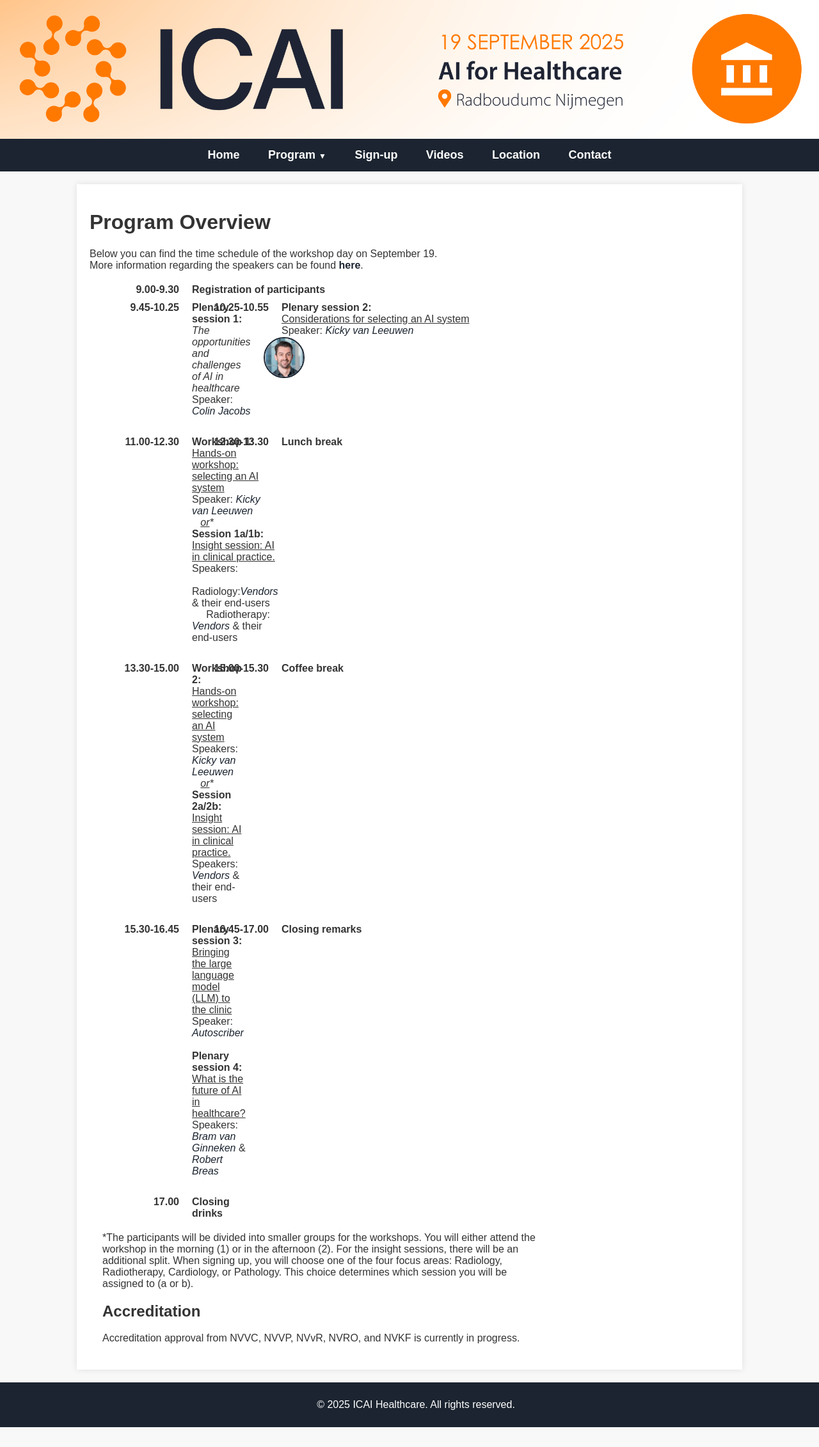
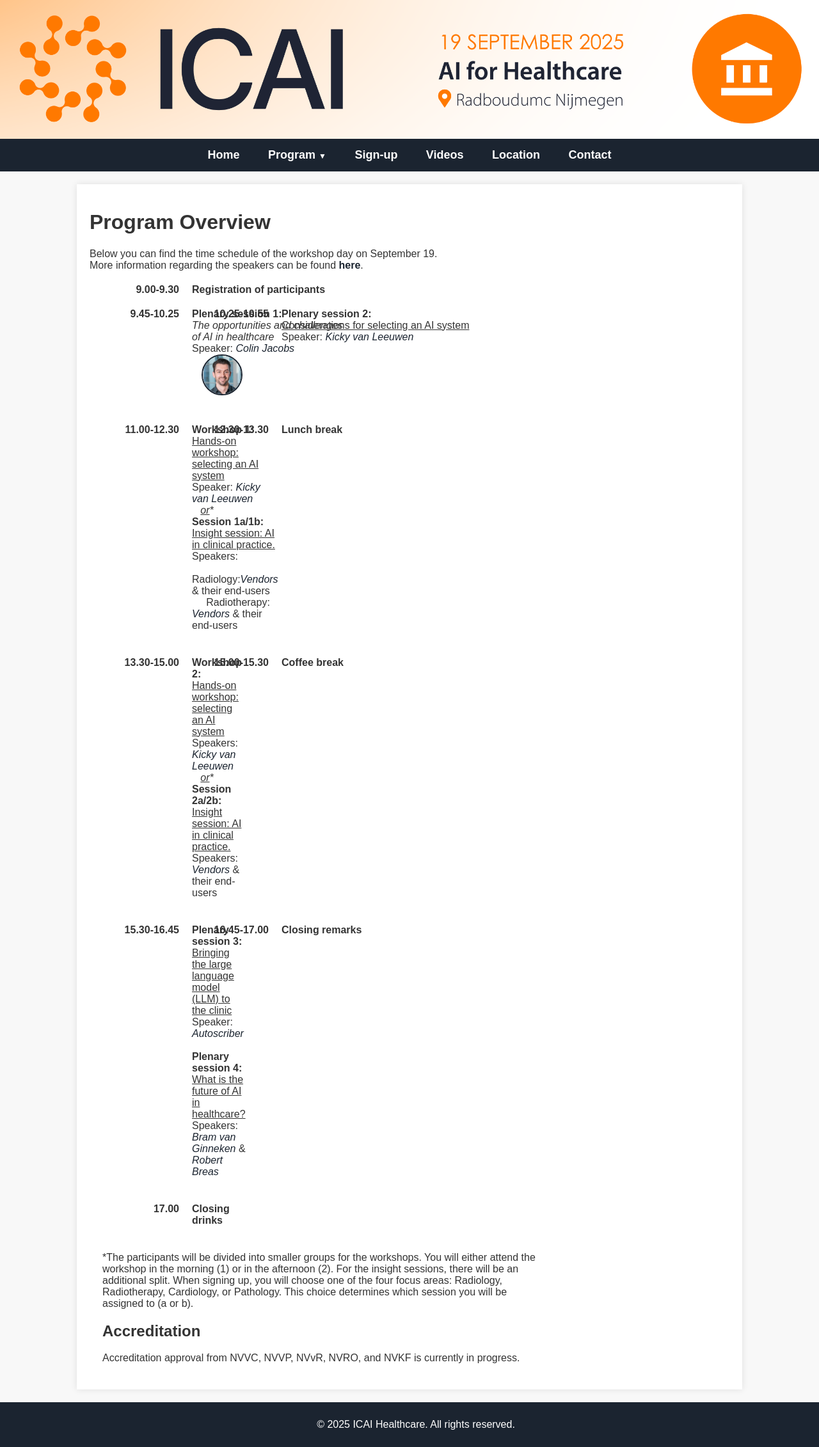
Before and after one commit to marliebesouw/marliebesouw.github.io, a Jekyll site: the page built from program.md, in a window 1280 px wide. Shown: the whole page at 64% size. Built offline with Jekyll 4.4.1, drawn with Linux system fonts in a browser that asks for light colours; before the commit the page ends 2231 px from its top, so only the background shows below that.

Commit message:
layout speakers program

```diff
--- a/assets/css/style.css
+++ b/assets/css/style.css
@@ -314,16 +314,28 @@
     margin-right: 10px;
   }
 
+  .program-item {
+    display: grid;
+    grid-template-columns: 120px 1fr;
+    gap: 20px;
+    margin-bottom: 20px;
+    align-items: start;
+  }
+
+  .program-description {
+    width: 100%;
+  }
 
   .program-flex {
     display: flex;
+    justify-content: space-between;
     align-items: center;
-    justify-content: space-between;
+    flex-wrap: wrap; /* makes it mobile-friendly */
   }
 
   .program-text {
     flex: 1;
-    padding-right: 10px;
+    min-width: 250px;
   }
 
   .program-image img {
@@ -332,7 +344,9 @@
     border-radius: 50%;
     object-fit: cover;
     border: 2px solid #1B2430;
+    margin-left: 15px;
   }
+
 
 
 .map-container {
```
